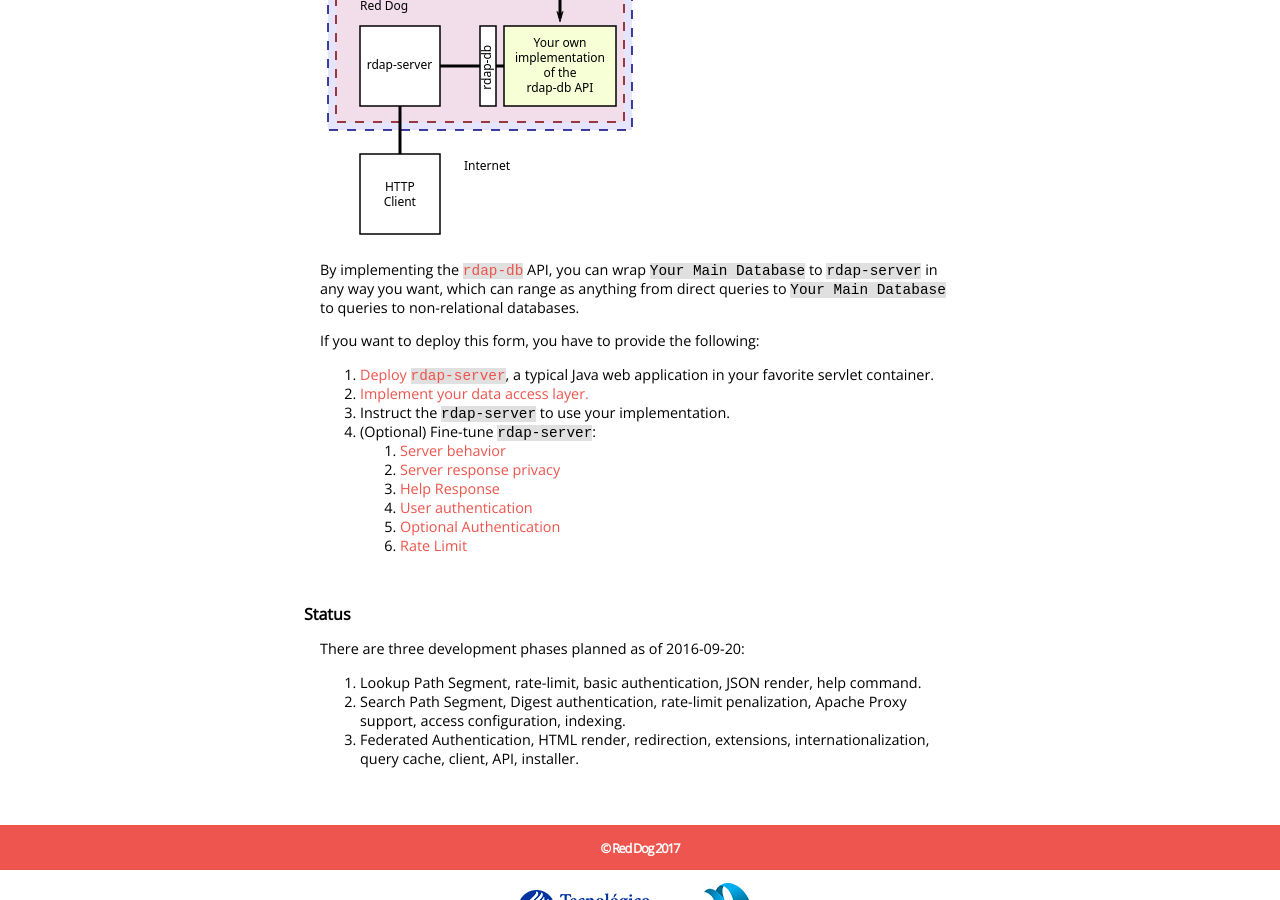
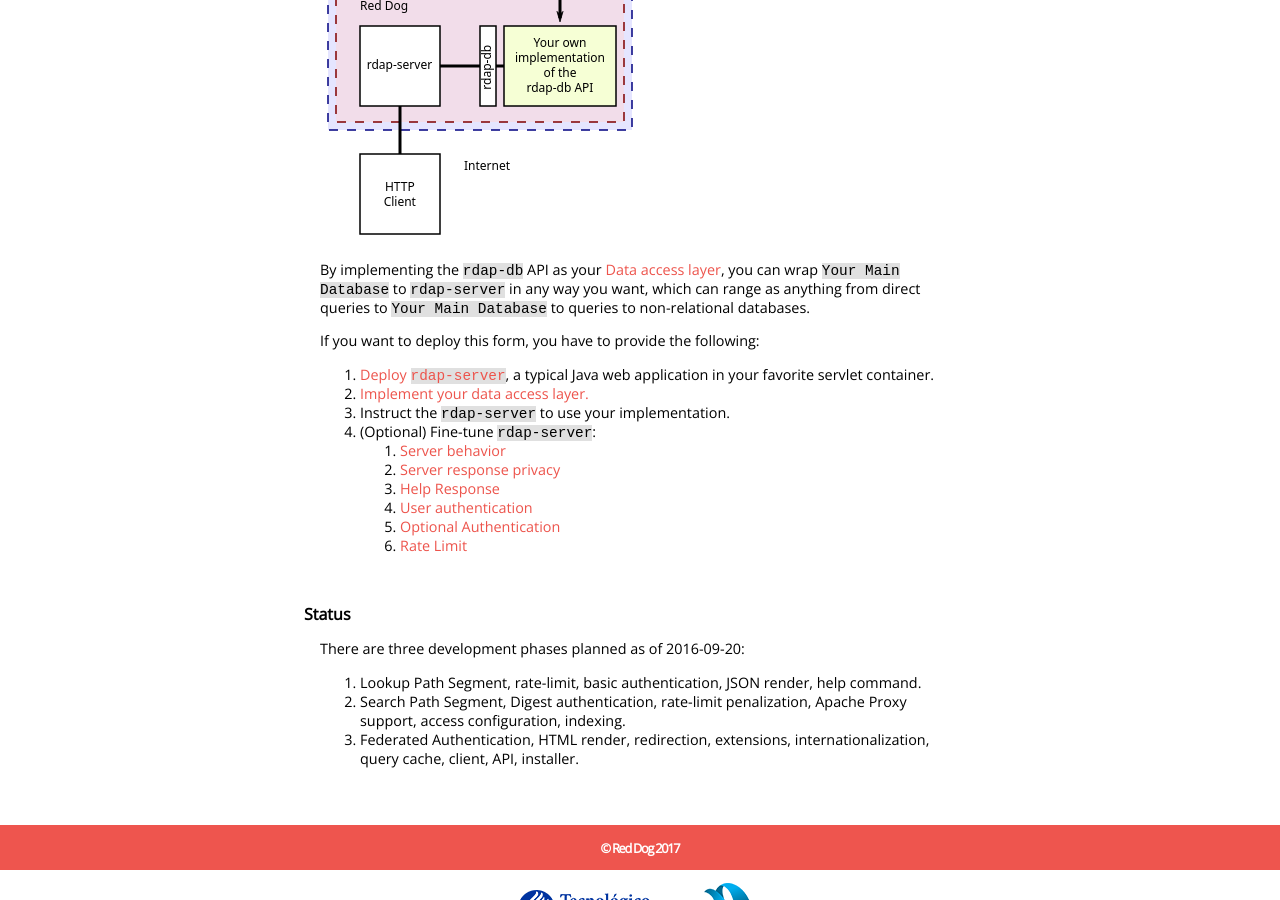
Before and after one commit to NICMx/rdap-server, a Jekyll site: the page built from intro.md, in a window 1280 px wide and 900 px high, scrolled down 2616 px. Built offline with Jekyll 4.4.1, drawn with Linux system fonts in a browser that asks for light colours; nearby versions of some CDN libraries.

Commit message:
Fix broken link

```diff
--- a/intro.md
+++ b/intro.md
@@ -66,7 +66,7 @@ This form allows you to use your own schema and/or database system but requires
 
 ![Fig.3 - Advanced Architecture](img/diagram/architecture-advanced.svg)
 
-By implementing the [`rdap-db`](https://github.com/NICMx/rdap-db) API, you can wrap `Your Main Database` to `rdap-server` in any way you want, which can range as anything from direct queries to `Your Main Database` to queries to non-relational databases.
+By implementing the `rdap-db` API as your [Data access layer](data-access-layer.html), you can wrap `Your Main Database` to `rdap-server` in any way you want, which can range as anything from direct queries to `Your Main Database` to queries to non-relational databases.
 
 If you want to deploy this form, you have to provide the following:
 
```
